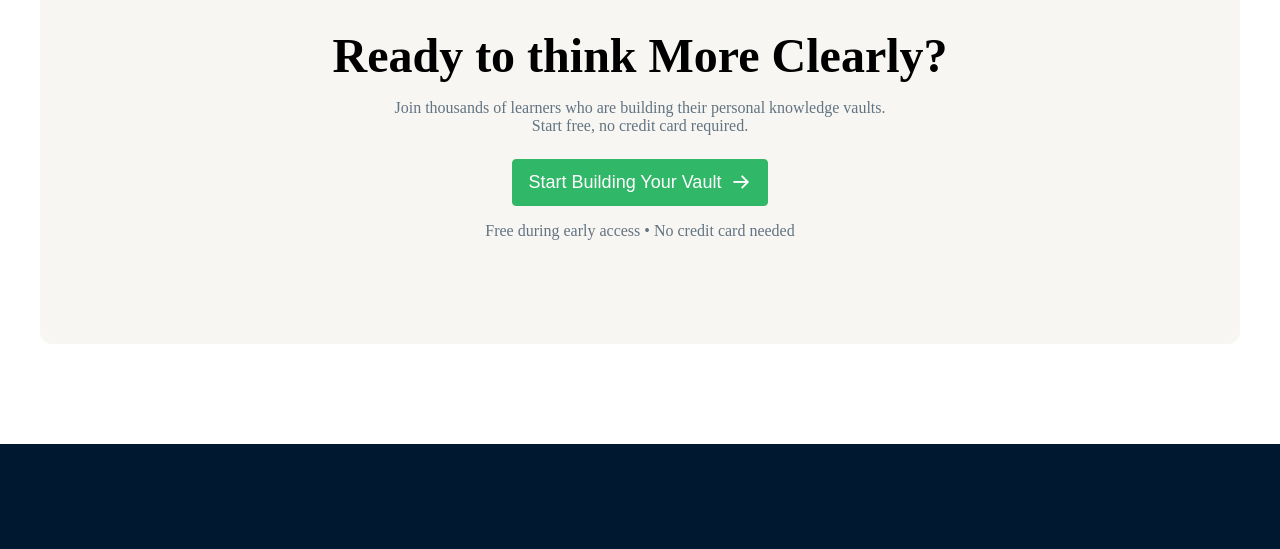
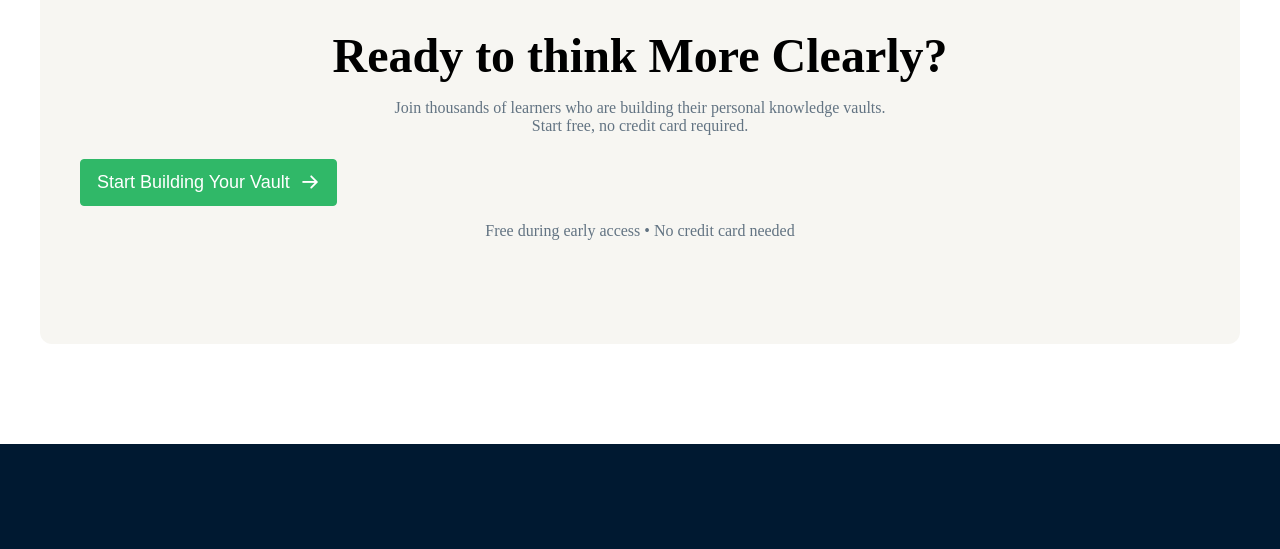
Before and after one commit to rumanmehedi/knowledge-vault-landing-page, a plain HTML site: page index.html in a window 1280 px wide. Shown: the part 2142-2691 px from the top of the page. Drawn offline with Linux system fonts and the light colour scheme.

Commit message:
Update style.css

```diff
--- a/assets/css/style.css
+++ b/assets/css/style.css
@@ -24,6 +24,8 @@ padding: 12px 16px;
     color: #fff;
     border: 1px solid #30B868;
     cursor: pointer;
+   margin: 0 0 !important;
+
 
 }
 .btn:hover{
```
